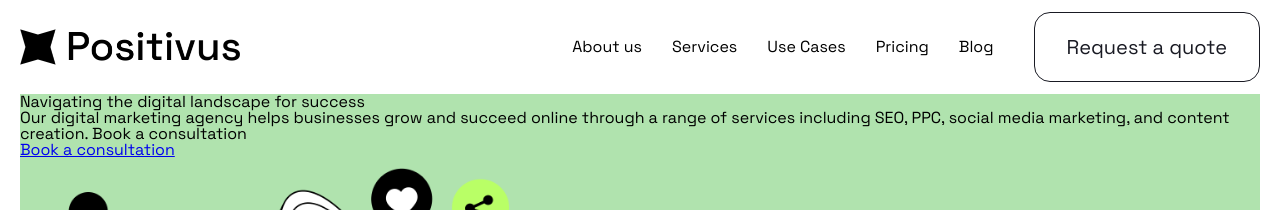
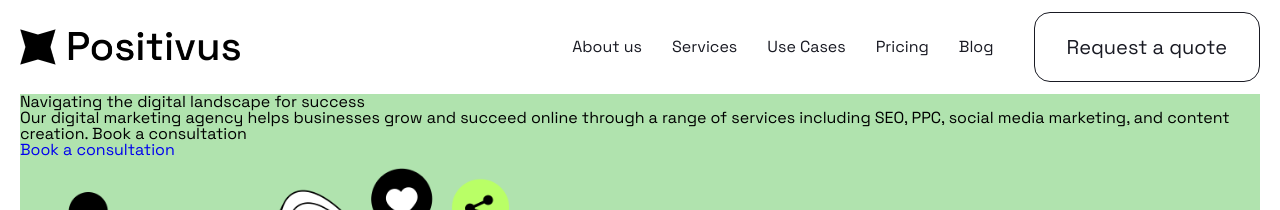
Before and after one commit to Edio-Goncalves/landingpage-marketing, a plain HTML site: page index.html in a window 1280 px wide. Shown: the top 210 px of the page. Drawn offline with Linux system fonts and the light colour scheme.

Commit message:
Adjust links

```diff
--- a/assets/style/scss/_reset.scss
+++ b/assets/style/scss/_reset.scss
@@ -7,3 +7,6 @@
   font-size: 100%;
   line-height: 1;
 }
+a {
+  text-decoration: none;
+}
--- a/assets/style/scss/style.scss
+++ b/assets/style/scss/style.scss
@@ -24,8 +24,11 @@ body {
       list-style: none;
       gap: 10px;
       li {
+        cursor: pointer;
         padding: 10px;
-        cursor: pointer;
+        a {
+          color: fw.$dark-color;
+        }
       }
     }
     .btn-nav {
@@ -40,7 +43,6 @@ body {
         border-radius: 1rem;
         font-size: 20px;
         font-weight: 400;
-        text-decoration: none;
         color: fw.$dark-color;
         &:hover {
           color: fw.$white-color;
--- a/index.html
+++ b/index.html
@@ -22,11 +22,11 @@
         />
         <nav>
           <ul>
-            <li>About us</li>
-            <li>Services</li>
-            <li>Use Cases</li>
-            <li>Pricing</li>
-            <li>Blog</li>
+            <li><a href="#"> About us</a></li>
+            <li><a href="#"> Services</a></li>
+            <li><a href="#"> Use Cases</a></li>
+            <li><a href="#"> Pricing</a></li>
+            <li><a href="#"> Blog</a></li>
           </ul>
           <div class="btn-nav"><a href="#">Request a quote</a></div>
         </nav>
```
Also changed, not shown: assets/style/css/style.css, 1 other file.
